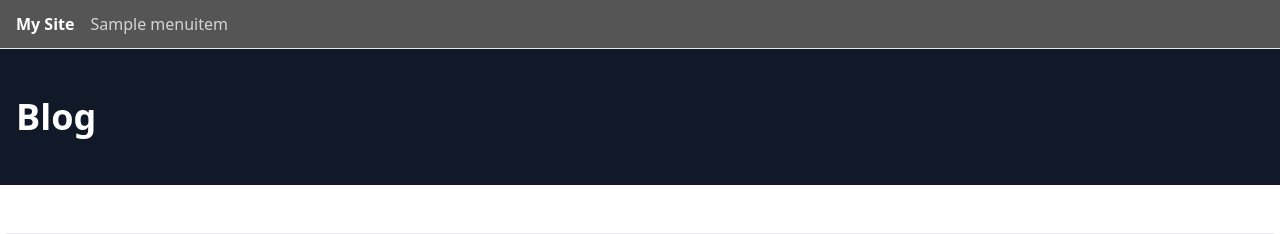
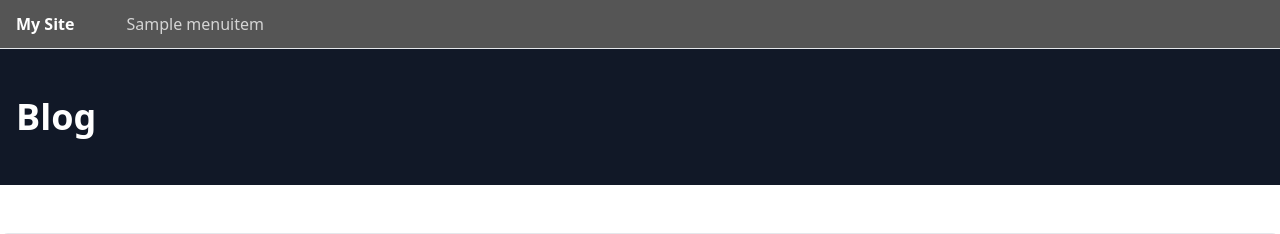
Before and after one commit to Truqui/truqui-center, a Django app: page /blog/ in a window 1280 px wide. Shown: the top 234 px of the page. Run offline with Django 5.2, Linux system fonts and the light colour scheme; tables that the repository leaves empty hold one stand-in row (values such as "Sample post"); grey boxes marked "Sample" are stand-in pictures.

Commit message:
feat: redesign nav menu with progressive hover/active states
Prior this change, nav items only toggled opacity between default and hover/active, with no visual distinction between hovering a link and being on its page, and item spacing came from a flex gap that left a blank seam between adjacent items.

This change gives the active nav item a solid background spanning the full menu height (matching the site's reference design), themed independently via a new THEME_NAV_ACTIVE setting rather than reusing the primary accent color. Hovered items get a subtle translucent tint instead, and inter-item spacing now lives inside each item's own padding so adjacent highlighted items sit flush against each other with no gap.

Assistant-model: Claude Sonnet 5

```diff
--- a/src/interface/web/templates/base.html
+++ b/src/interface/web/templates/base.html
@@ -19,6 +19,7 @@
         --color-surface-border: {{ theme.surface_border }};
         --color-surface: {{ theme.surface }};
         --color-surface-fg: {{ theme.surface_fg }};
+        --color-nav-active: {{ theme.nav_active }};
         --color-card: {{ theme.card }};
         --color-main-bg: {{ theme.main_bg }};
         --color-main-border: {{ theme.main_border }};
@@ -29,8 +30,12 @@
         color: var(--color-surface-fg);
         border-color: var(--color-surface-border);
       }
-      nav a.nav-item { opacity: 0.75; transition: opacity 0.15s; }
-      nav a.nav-item:hover, nav a.nav-item.active { opacity: 1; }
+      nav a.nav-item {
+        opacity: 0.75;
+        transition: opacity 0.15s, background-color 0.15s;
+      }
+      nav a.nav-item:hover { opacity: 1; background-color: color-mix(in srgb, var(--color-surface-fg) 12%, transparent); }
+      nav a.nav-item.active { opacity: 1; background-color: var(--color-nav-active); }
       nav > div { border-color: var(--color-surface-border); }
       main {
         background-color: var(--color-main-bg);
@@ -44,14 +49,14 @@
 
     <header>
         <nav class="border-b" x-data="{ open: false }">
-            <div class="max-w-7xl mx-auto px-4 py-3 flex items-center">
-                <a href="/" class="font-semibold hover:opacity-75 transition-opacity">{{ site_name }}</a>
-                <div class="hidden md:flex gap-4 ml-4">
+            <div class="max-w-7xl mx-auto px-4 flex items-stretch">
+                <a href="/" class="font-semibold hover:opacity-75 transition-opacity flex items-center py-3">{{ site_name }}</a>
+                <div class="hidden md:flex items-stretch ml-8">
                     {% for item in menu_items %}
-                    <a href="{{ item.url }}" class="nav-item{% if request.path == item.url %} active{% endif %}">{{ item.label }}</a>
+                    <a href="{{ item.url }}" class="nav-item flex items-center px-5{% if request.path == item.url %} active{% endif %}">{{ item.label }}</a>
                     {% endfor %}
                 </div>
-                <button class="md:hidden ml-auto" @click="open = !open" aria-label="Menú">
+                <button class="md:hidden ml-auto flex items-center py-3" @click="open = !open" aria-label="Menú">
                     <svg x-show="!open" class="w-6 h-6" fill="none" stroke="currentColor" viewBox="0 0 24 24">
                         <path stroke-linecap="round" stroke-linejoin="round" stroke-width="2" d="M4 6h16M4 12h16M4 18h16"/>
                     </svg>
@@ -60,9 +65,9 @@
                     </svg>
                 </button>
             </div>
-            <div x-show="open" class="md:hidden border-t px-4 py-3 flex flex-col gap-3">
+            <div x-show="open" class="md:hidden border-t px-4 py-3 flex flex-col">
                 {% for item in menu_items %}
-                <a href="{{ item.url }}" class="nav-item{% if request.path == item.url %} active{% endif %}">{{ item.label }}</a>
+                <a href="{{ item.url }}" class="nav-item px-4 py-3{% if request.path == item.url %} active{% endif %}">{{ item.label }}</a>
                 {% endfor %}
             </div>
         </nav>
--- a/truqui_center/settings.py
+++ b/truqui_center/settings.py
@@ -31,6 +31,7 @@ THEME = {
     "surface_border": os.environ.get("THEME_SURFACE_BORDER", "#e5e7eb"),
     "surface": os.environ.get("THEME_SURFACE", "#555555"),
     "surface_fg": os.environ.get("THEME_SURFACE_FG", "#ffffff"),
+    "nav_active": os.environ.get("THEME_NAV_ACTIVE", "#111827"),
     "card": os.environ.get("THEME_CARD", "#ffffff"),
     "font_family": os.environ.get("THEME_FONT_FAMILY", ""),
 }
```
Also changed, not shown: src/interface/web/static/css/styles.css, 1 other file.
